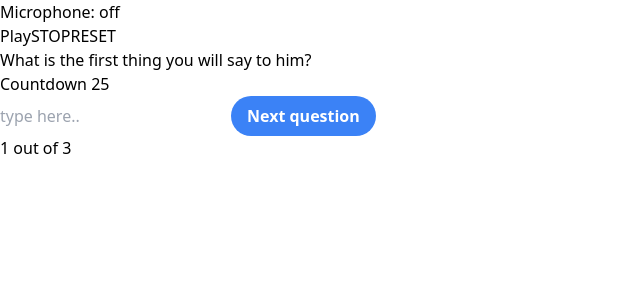
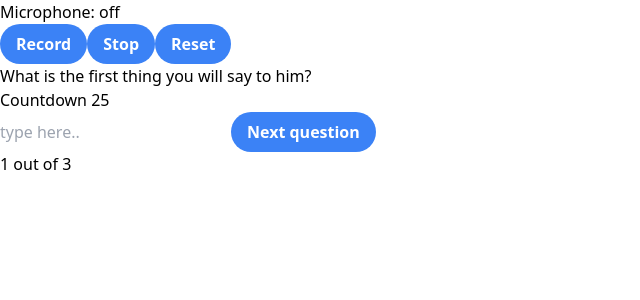
Before and after one commit to SurPun/IET-Kebbah, a Next.js app: page /survey-one/questions in a window 1280 px wide. Shown: the top 300 px of the page, without its empty margins (0-640 px from the left). Built offline with nearby package versions, Linux system fonts and the light colour scheme.

Commit message:
Buttons to start recording work now
Co-authored-by: modanova <modanova@users.noreply.github.com>

```diff
--- a/components/Dictation.js
+++ b/components/Dictation.js
@@ -1,10 +1,10 @@
 import React, { useEffect } from "react";
 import "regenerator-runtime";
-// import { BsRecordCircle } from "react-icons/fa";
 
 import SpeechRecognition, {
   useSpeechRecognition,
 } from "react-speech-recognition";
+import ButtonCom from "./ButtonCom";
 
 export default function Dictaphone({ setTranscript }) {
   const {
@@ -30,9 +30,15 @@ export default function Dictaphone({ setTranscript }) {
   return (
     <>
       <p>Microphone: {listening ? "on" : "off"}</p>
-      <button onClick={SpeechRecognition.startListening}>Play </button>
-      <button onClick={SpeechRecognition.stopListening}>STOP</button>
-      <button onClick={resetTranscript}>RESET</button>
+      <ButtonCom
+        btnName={"Record"}
+        BtnOnClick={SpeechRecognition.startListening}
+      />
+      <ButtonCom
+        btnName={"Stop"}
+        BtnOnClick={SpeechRecognition.stopListening}
+      />
+      <ButtonCom btnName={"Reset"} BtnOnClick={resetTranscript} />
     </>
   );
 }
--- a/package.json
+++ b/package.json
@@ -19,6 +19,7 @@
     "react-audio-player": "^0.17.0",
     "react-dom": "^18.2.0",
     "react-hook-form": "^7.40.0",
+    "react-icons": "^4.7.1",
     "react-player": "^2.11.0",
     "react-speech-recognition": "^3.10.0"
   },
```
